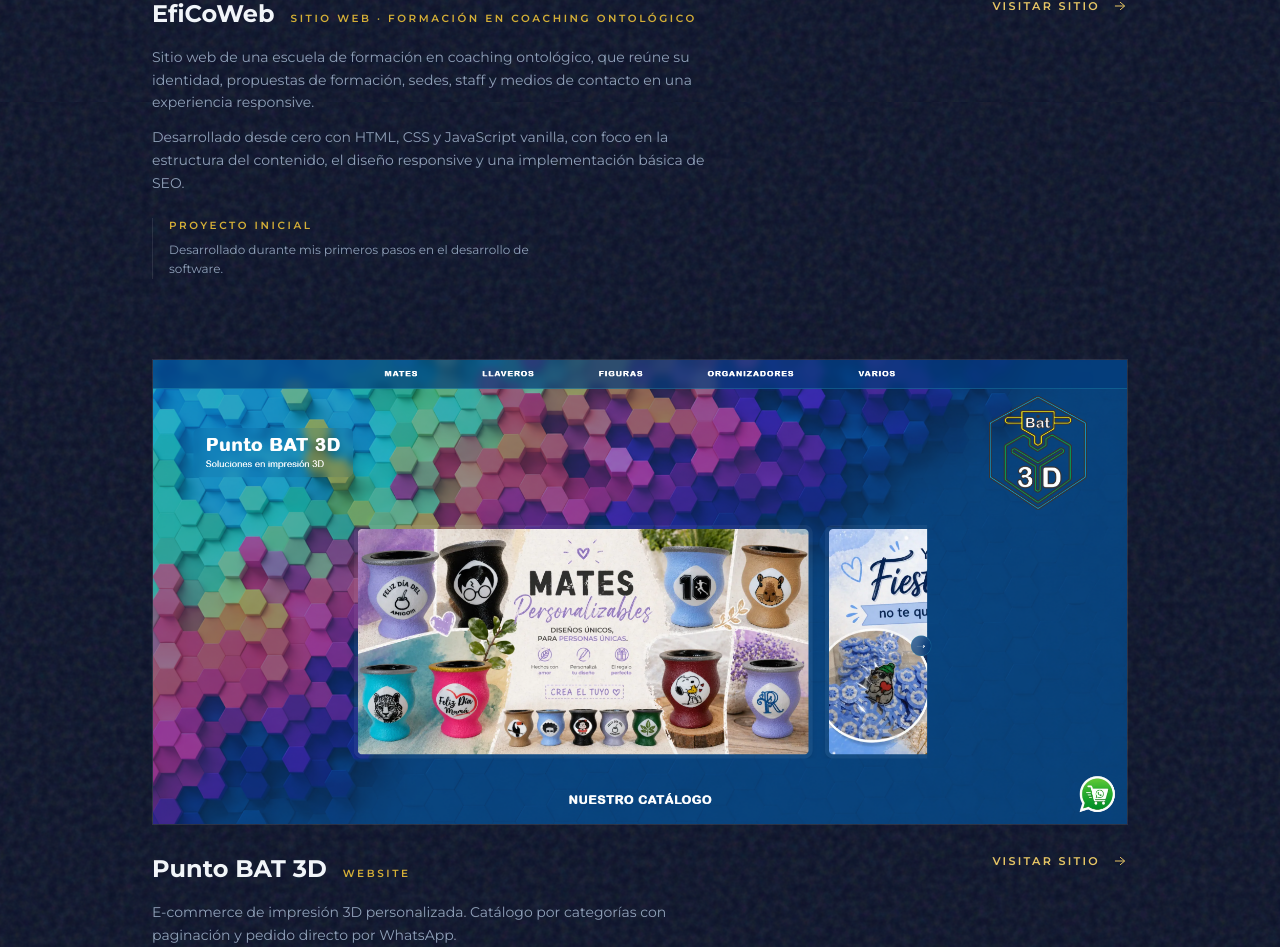
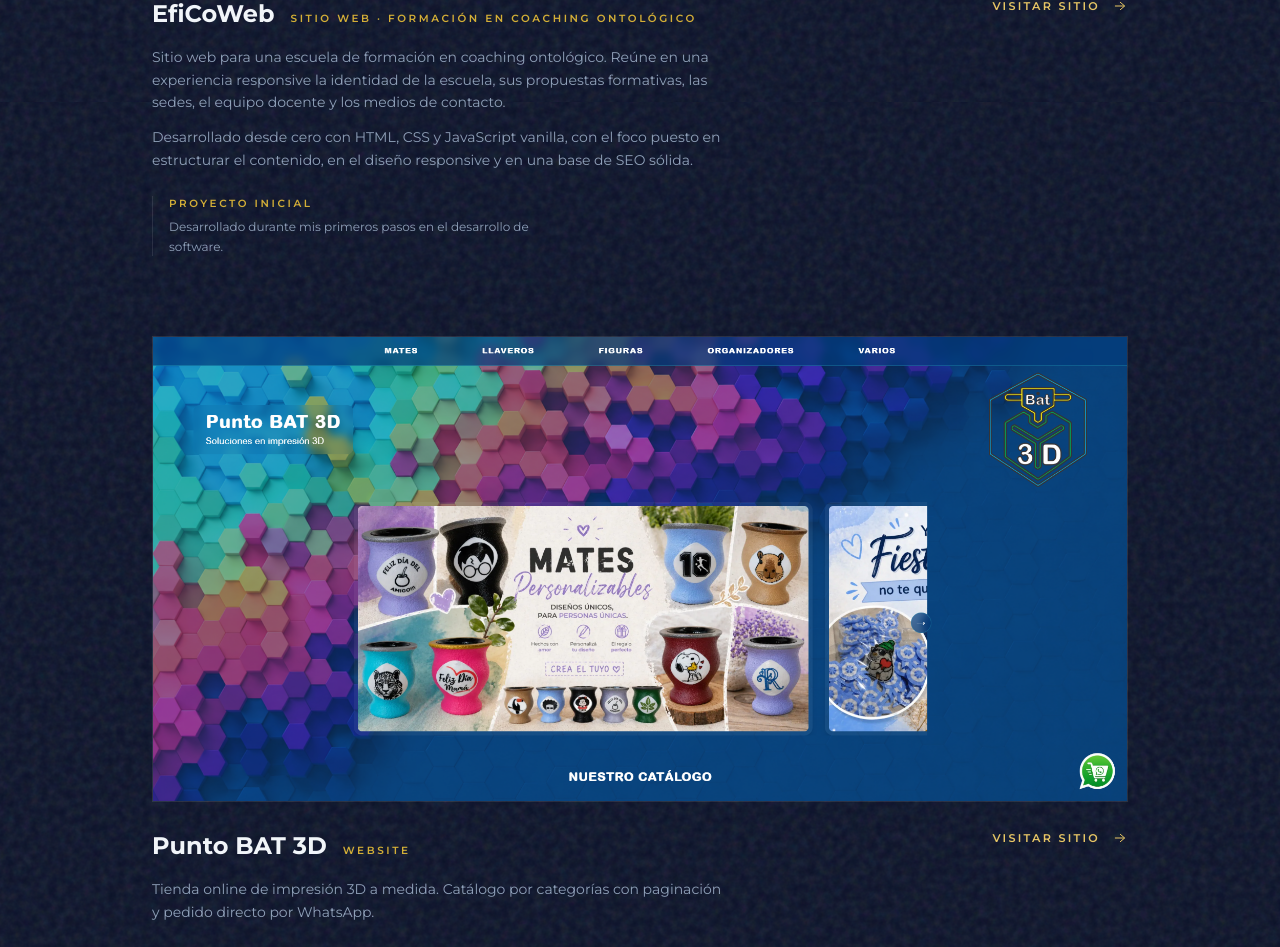
Before and after one commit to P-Wall86/Portfolio, a React (Vite) app: page / in a window 1280 px wide. Shown: the part 1178-2125 px from the top of the page. Built offline with nearby package versions, Linux system fonts and the light colour scheme.

Commit message:
Header opaco al scrollear + descripciones de Work rehechas

```diff
--- a/src/components/Header.jsx
+++ b/src/components/Header.jsx
@@ -20,7 +20,18 @@
 export default function Header({ lang, onLangChange }) {
   const [theme, setTheme] = useState(readTheme)
   const [open, setOpen] = useState(false)
+  const [scrolled, setScrolled] = useState(false)
   const menuBtn = useRef(null)
+
+  /* Scrolleado, el header se apoya sobre las capturas de los proyectos:
+     con bg-white/5 el nav queda gris sobre blanco y no se lee. */
+  useEffect(() => {
+    const onScroll = () => setScrolled(window.scrollY > 24)
+
+    onScroll()
+    window.addEventListener('scroll', onScroll, { passive: true })
+    return () => window.removeEventListener('scroll', onScroll)
+  }, [])
 
   useEffect(() => {
     if (!open) return
@@ -74,7 +85,13 @@
         : 'Open navigation'
 
   return (
-    <header className="fixed inset-x-0 top-0 z-50 border-b border-white/10 bg-white/5 backdrop-blur-md">
+    <header
+      className={`fixed inset-x-0 top-0 z-50 border-b border-white/10 backdrop-blur-md ${
+        scrolled
+          ? 'bg-[#0A1128]/92 light:bg-[#F2ECE1]/92'
+          : 'bg-white/5'
+      }`}
+    >
       <div className="mx-auto flex max-w-5xl items-center justify-between gap-3 px-4 py-4 sm:gap-6 sm:px-6">
         <a
           href="#top"
--- a/src/components/Work.jsx
+++ b/src/components/Work.jsx
@@ -17,8 +17,8 @@
     es: {
       type: 'Sitio web · Formación en Coaching Ontológico',
       desc: [
-        'Sitio web de una escuela de formación en coaching ontológico, que reúne su identidad, propuestas de formación, sedes, staff y medios de contacto en una experiencia responsive.',
-        'Desarrollado desde cero con HTML, CSS y JavaScript vanilla, con foco en la estructura del contenido, el diseño responsive y una implementación básica de SEO.',
+        'Sitio web para una escuela de formación en coaching ontológico. Reúne en una experiencia responsive la identidad de la escuela, sus propuestas formativas, las sedes, el equipo docente y los medios de contacto.',
+        'Desarrollado desde cero con HTML, CSS y JavaScript vanilla, con el foco puesto en estructurar el contenido, en el diseño responsive y en una base de SEO sólida.',
       ],
       tag: 'Proyecto inicial',
       tagNote: 'Desarrollado durante mis primeros pasos en el desarrollo de software.',
@@ -26,8 +26,8 @@
     en: {
       type: 'Website · Coaching Education',
       desc: [
-        'A long-form website for a school of ontological coaching, bringing together its identity, training programs, locations, staff, and contact information in a single responsive experience.',
-        'Built from scratch with vanilla HTML, CSS, and JavaScript, with a focus on content structure, responsive design, and basic SEO.',
+        'Website for a school of ontological coaching. It brings the identity of the school, its training programs, the locations, the teaching staff and the contact details together in a single responsive experience.',
+        'Built from scratch with vanilla HTML, CSS and JavaScript, with the focus on content structure, responsive design and a solid SEO foundation.',
       ],
       tag: 'Early project',
       tagNote: 'Built early in my software development journey.',
@@ -43,13 +43,13 @@
     es: {
       type: 'Website',
       desc: [
-        'E-commerce de impresión 3D personalizada. Catálogo por categorías con paginación y pedido directo por WhatsApp.',
+        'Tienda online de impresión 3D a medida. Catálogo por categorías con paginación y pedido directo por WhatsApp.',
       ],
     },
     en: {
       type: 'Website',
       desc: [
-        'Custom 3D printing e-commerce. Catalog by category with pagination and direct WhatsApp ordering.',
+        'Custom 3D printing store. Product catalog by category with pagination and direct ordering over WhatsApp.',
       ],
     },
   },
```
